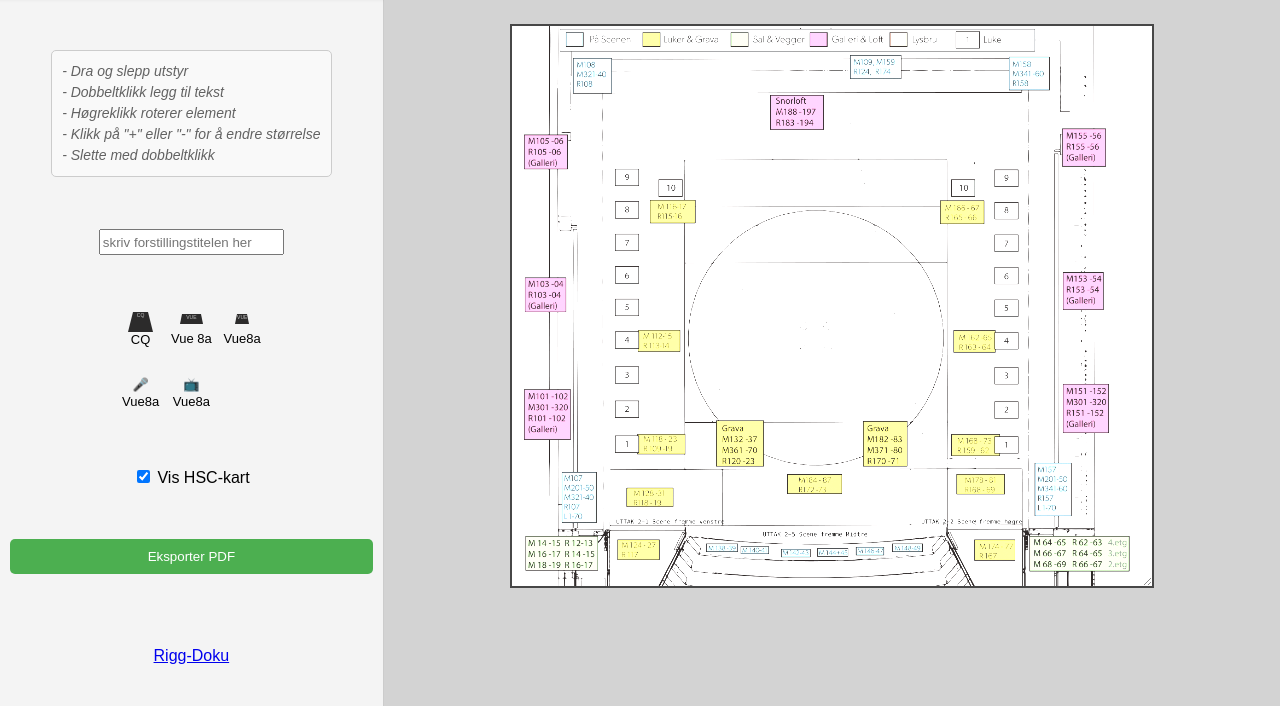
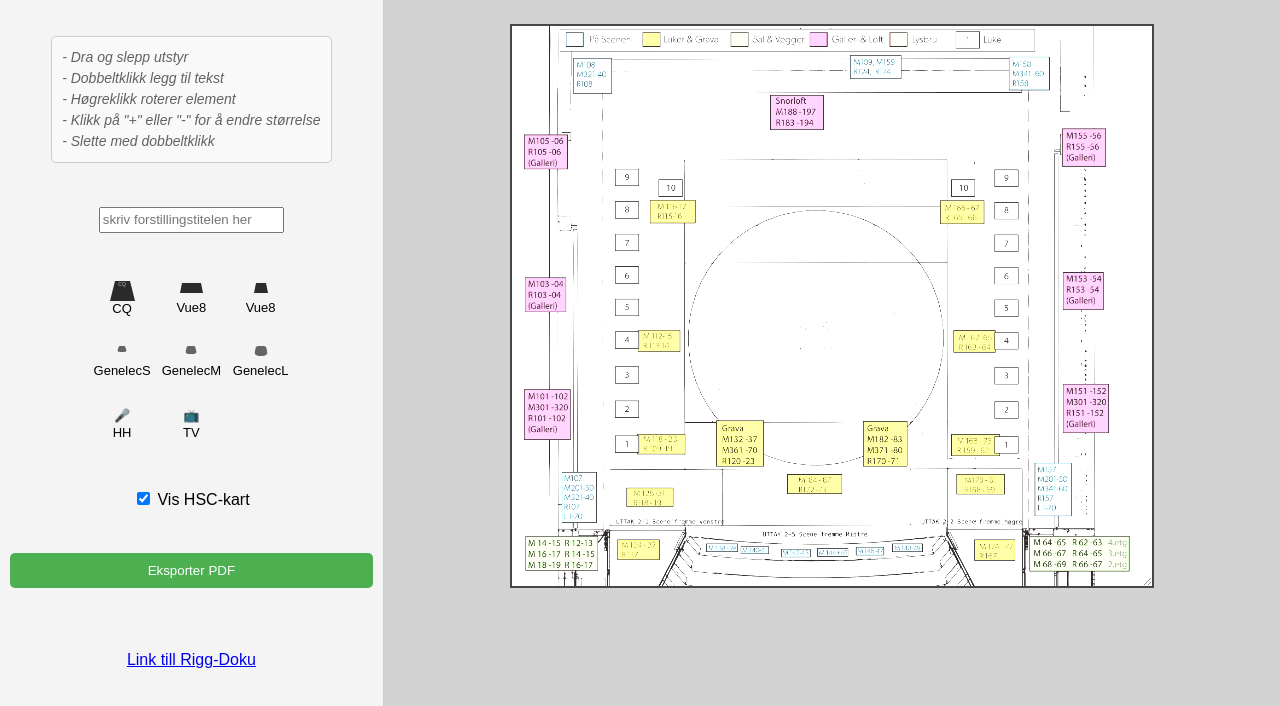
Before and after one commit to Moxonic/Stageplan-Drag-n-Drop-printable-Stagedocumentation, a plain HTML site: page index.html in a window 1280 px wide. Shown: the part 94-800 px from the top of the page. Drawn offline with nearby package versions, Linux system fonts and the light colour scheme.

Commit message:
changed some equipment titles, print of Rigg not working

```diff
--- a/index.html
+++ b/index.html
@@ -29,21 +29,33 @@
                     <div class="gearText">CQ</div>
                 </div>
                 <div class="equipment" draggable="true" data-type="custom-speaker-vue">
-                    <div class="vue gear equipmentName">VUE</div>
-                    <div class="gearText">Vue 8a</div>
+                    <div class="vue gear equipmentName"></div>
+                    <div class="gearText">Vue8</div>
                 </div>
                 <div class="equipment" draggable="true" data-type="custom-speaker-vue">
-                    <div class="vueOpp gear equipmentName">VUE</div>
-                    <div class="gearText">Vue8a </div>
+                    <div class="vueOpp gear equipmentName"></div>
+                    <div class="gearText">Vue8 </div>
+                </div>
+                <div class="equipment" draggable="true" data-type="custom-speaker-vue">
+                    <div class="genelecS gear equipmentName"></div>
+                    <div class="gearText">GenelecS </div>
+                </div>
+                <div class="equipment" draggable="true" data-type="custom-speaker-vue">
+                    <div class="genelecM gear equipmentName"></div>
+                    <div class="gearText">GenelecM </div>
+                </div>
+                <div class="equipment" draggable="true" data-type="custom-speaker-vue">
+                    <div class="genelecL gear equipmentName"></div>
+                    <div class="gearText">GenelecL </div>
                 </div>
 
                 <div class="equipment gear" draggable="true" data-type="microphone">
                     🎤
-                    <div class="gearText">Vue8a </div>
+                    <div class="gearText">HH</div>
                 </div>
                 <div class="equipment gear" draggable="true" data-type="tv">
                     📺
-                    <div class="gearText">Vue8a </div>
+                    <div class="gearText">TV </div>
                 </div>
 
             </div>
@@ -56,7 +68,7 @@
 
             <!-- Export Button -->
             <button id="export">Eksporter PDF</button>
-            <a href="riggDoku.html" id="rigDokuLink"> Rigg-Doku</a>
+            <a href="riggDoku.html" id="rigDokuLink">Link till Rigg-Doku</a>
 
         </div>
 
--- a/style.css
+++ b/style.css
@@ -76,6 +76,30 @@ html, body {
   border-right: 2px solid transparent;
   width: 10px; /* Fixed width for the triangle */
   height: 0;
+}
+.genelecS{
+  border-bottom: 6px solid rgb(101, 100, 100);
+  border-left: 2px solid transparent;
+  border-right: 2px solid transparent;
+  width: 6px; /* Fixed width for the triangle */
+  height: 0;
+  border-radius: 5px;
+}
+.genelecM{
+  border-bottom: 8px solid rgb(101, 100, 100);
+  border-left: 2px solid transparent;
+  border-right: 2px solid transparent;
+  width: 8px; /* Fixed width for the triangle */
+  height: 0;
+  border-radius: 5px;
+}
+.genelecL{
+  border-bottom: 10px solid rgb(101, 100, 100);
+  border-left: 2px solid transparent;
+  border-right: 2px solid transparent;
+  width: 10px; /* Fixed width for the triangle */
+  height: 0;
+  border-radius: 5px;
 }
 
 .vuePicContainer {
```
Also changed, not shown: riggDoku.html (+1 -1 lines).
